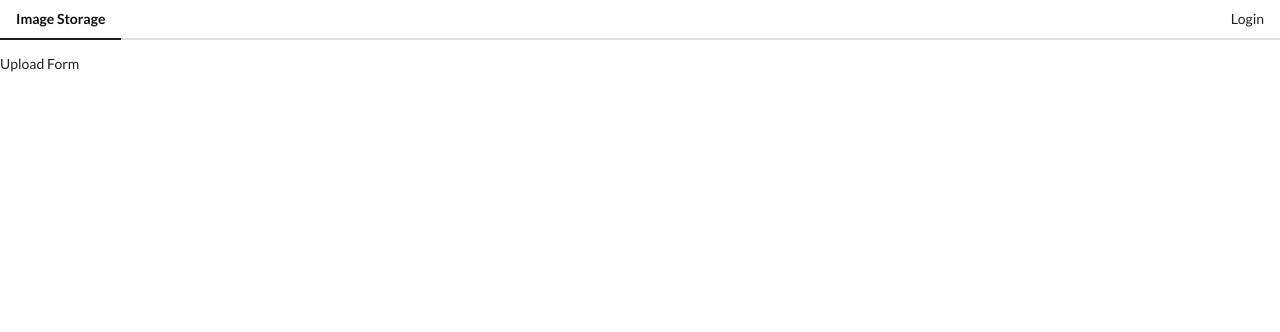
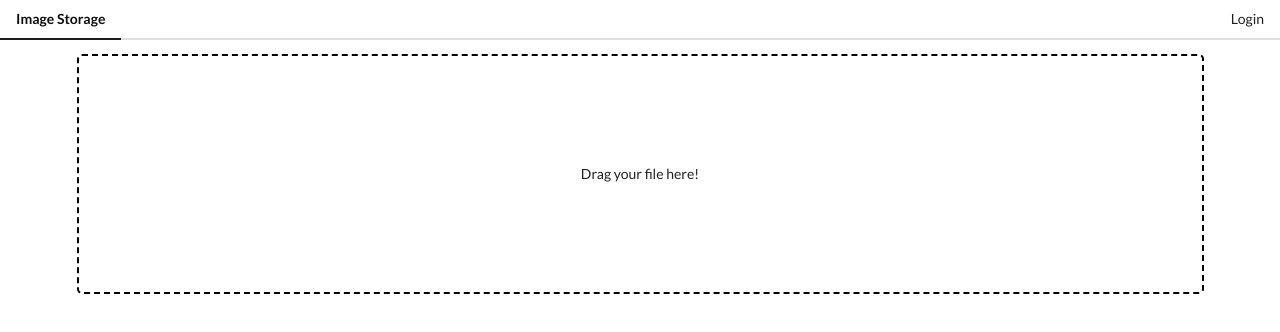
Before and after one commit to MarceloGCprog/site_imagens, a Vue app: page /upload in a window 1280 px wide. Shown: the top 332 px of the page. Built offline with nearby package versions, Linux system fonts and the light colour scheme.

Commit message:
funcao upload imagens concluida

```diff
--- a/src/App.vue
+++ b/src/App.vue
@@ -1,7 +1,10 @@
 <template>
     <div>
         <AppHeaderVue></AppHeaderVue>
-        <router-view></router-view>
+        <div class="ui container">
+           <router-view></router-view>
+        </div>
+
     </div>
 </template>
 
@@ -14,3 +17,9 @@
         }
     };
 </script>
+
+<style scoped>
+
+
+
+</style>
--- a/src/api/imgur.js
+++ b/src/api/imgur.js
@@ -24,7 +24,42 @@ export default {
                 //Header especifico PELA API (doc Imgur) para pedir a galeria de imagens do usuario
         });
 
-    }
+    },
+
+    UpLoaderImage(imagelist, token){
+
+       const uploads = Array.from(imagelist).map(image =>
+            {
+                const formData = new FormData();
+                formData.append('image',image);
+
+                return axios.post('https://api.imgur.com/3/image', formData,{
+                     headers:{
+                        Authorization: `Bearer ${token}`}})
+
+            });
+
+            return Promise.all(uploads);
+        /*
+        1) Array.From tem o efeito de transformar o objeto "tipo" array... em um array de verdade
+        3) estamos usando o .map para mapear o array em questao e realizar determinadas acoes para cada item
+        do array
+        3) FormData vem do javascript e cria um vinculo (um link virtual) entre Dado no pc que queremos
+        enviar para o servidor.
+        4) Estamos usando a chave 'image' no formData.append por solicitacao do backend para inserirmos imagens
+
+        5) Promise eh um objeto utilizado para processamento assincrono. No caso em questao significa
+        Promise.all(uploads) => Quando todos os uploads tiverem acabado, informe (return)
+
+        Um Promise está em um destes estados:
+
+            pending (pendente): Estado inicial, que não foi realizada nem rejeitada.
+            fulfilled (realizada): sucesso na operação.
+            rejected (rejeitado):  falha na operação.
+*/
+
+
+    },
 
 
 };
--- a/src/components/UploadForm.vue
+++ b/src/components/UploadForm.vue
@@ -1,16 +1,60 @@
 <template>
-    <div>
-        Upload Form
+    <div class="dropper">
+        <input type="file" @change="UploadImages($event.target.files)" multiple accept="image/*" />
+        <!--
+        1) O @Change sera acionado sempre que houver mudança no input em questao.
+        Quando acionado, chamara a funcao UploadImages.
+        Sobre os parenteses, ocorre a seguintes questao: Estamos dizendo para a funcao UploadImages
+        Trabalhar com o que vier de $event.target.files (nao eh uma varivel da funcao, mas o elemento que
+        sera enviado a ela).
+        sobre o $event, estamos dizendo que essa carga de trabalho vira do evento que OCASIONOU a mudanca... e nao
+        de alguma outra funcao interna. Portanto, o que ocorrerá no final das constas eh..
+        @Change -> $event.target.files (passara as imagens enviadas) -> UpLoadImages /
+
+        Sobre os outros itens:
+        2) multiple = permite que seja feito upload de varios arquivos ao mesmo tempo
+        3) accept="image/*" = somente arquivos de imagens serao aceitos -->
+
+        <span> Drag your file here!</span>
     </div>
 </template>
 
 <script>
+import { mapActions } from 'vuex';
+
+
  export default {
         name: 'UploadForm',
+        methods: mapActions(['UploadImages'])
     }
 
 </script>
 
-<style>
+<style scoped>
+
+.dropper {
+    height: 30vh;
+    border: 2px dashed black;
+    border-radius: 5px;
+    display: flex;
+    justify-content: center;
+    align-items: center;
+    position: relative;
+
+}
+
+.dropper:hover {
+    background-color: #eee;
+}
+
+input {
+
+    width: 100%;
+    height: 30vh;
+    position: absolute;
+    /* Estamos fazendo o input tomar toda a classe com altura igual a da classe e comprimento 100% */
+    opacity: 0; /* Faz o sinal do input arquivo desaparecer, mas continuar na tela */
+
+}
 
 </style>
--- a/src/store/modules/auth.js
+++ b/src/store/modules/auth.js
@@ -54,7 +54,7 @@ const actions = {
                             //Essa variavel sera verificada para avaliar se a pessoa esta ou nao logada
 
         router.push('/'); //Fara com que apos realizar o login o usuario seja encaminhado para a url
-                            // "/" sem a nec. de recarregar toda a pagina (SPA).
+                            // "/" sem a nec. de recarregar toda a pagina (SPA) Usado pelo router importado.
 
     }
 
--- a/src/store/modules/imageModulo.js
+++ b/src/store/modules/imageModulo.js
@@ -1,4 +1,5 @@
 import api from '../../api/imgur';
+import {router} from '../../main';
 
 const state ={
 
@@ -29,10 +30,20 @@ const actions = {
         const response = await api.imageFetcher(token);
         commit('setImages',response.data.data); //a array que vem da resposta tem um 'data' do axios e um 'data' do nome do servidor backend imgur
     },
+/* eslint-disable */
+    UploadImages: async function ({rootState}, uploadImgList){
 
-    UploadImages: function (){},
+        //Get de access token
+        const { token } = rootState.auth; //comparar com a funcao do FetchImagens
 
-}
+        // Call API module to do de upload
+        await api.UpLoaderImage(uploadImgList, token); //o await fara a funcao aguardar o promise resposta
+
+        //Redirect to the gallerie (imgList component)
+        router.push('/'); //ocorrera apos o await permitir que a funcao continue
+
+    }
+};
 
 export default {
     state: state,
```
